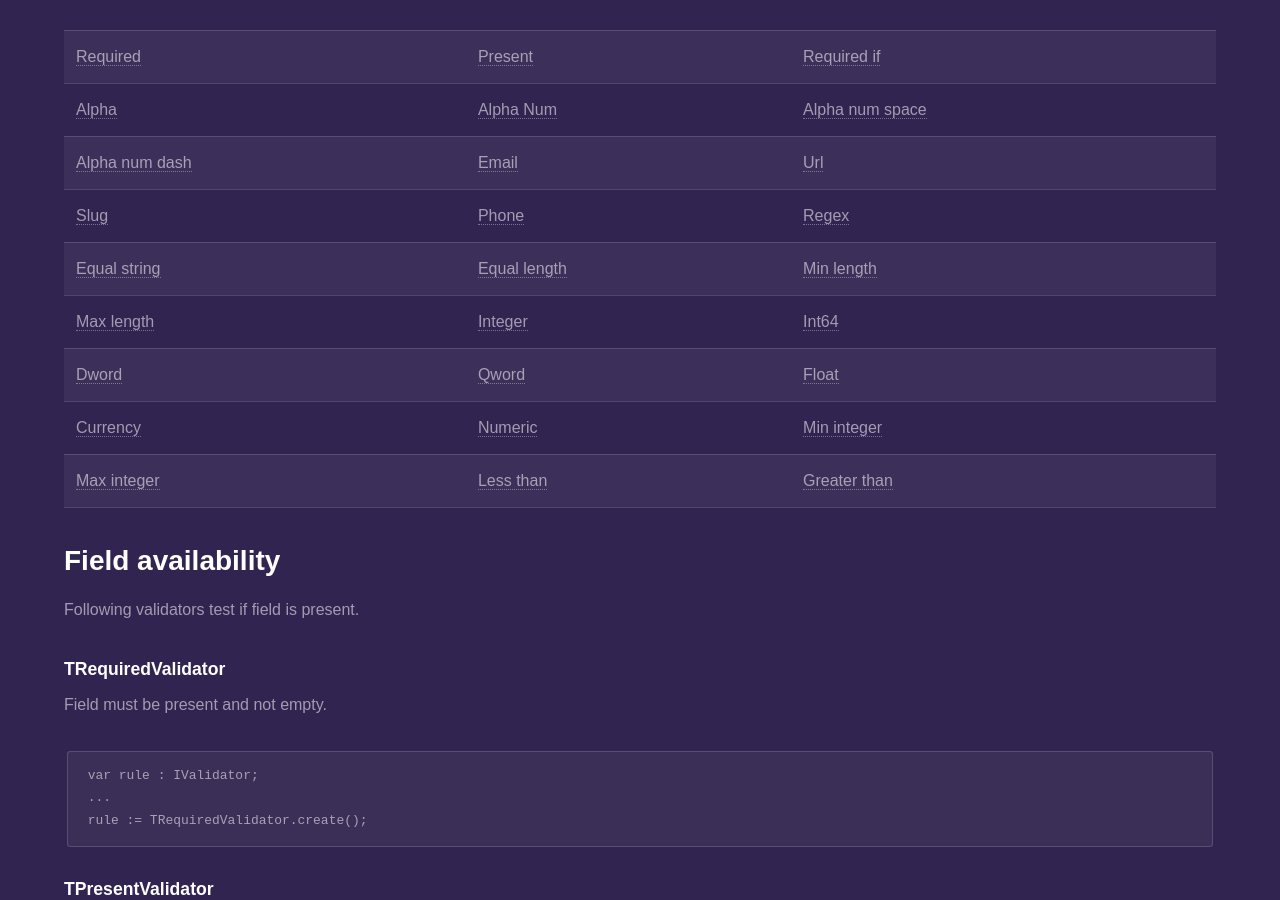
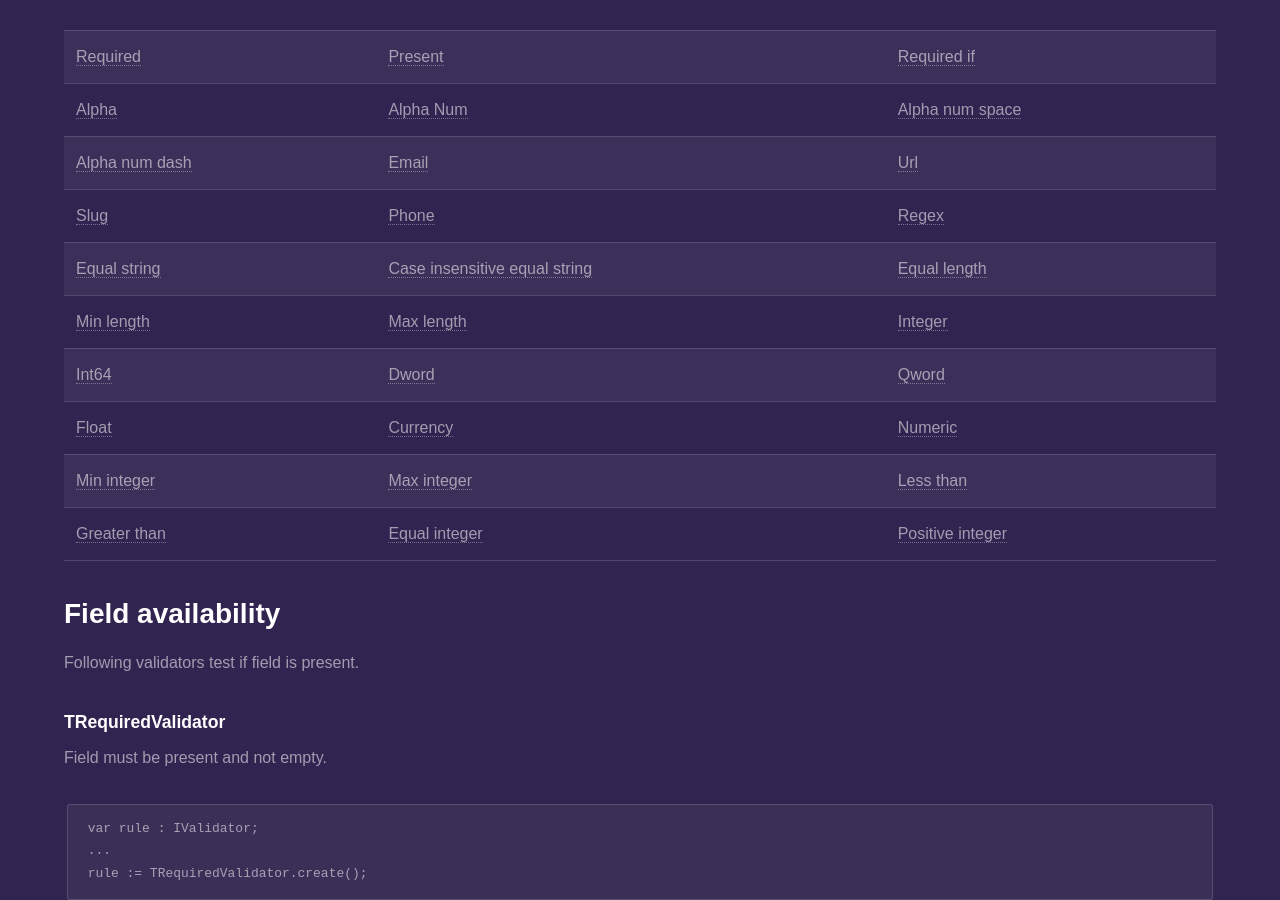
Before and after one commit to fanoframework/fanoframework.github.io, a Jekyll site: the page built from security/form-validation/built-in-validation-rules/index.md, in a window 1280 px wide and 900 px high, scrolled down 352 px. Built offline with Jekyll 4.4.1, drawn with Linux system fonts in a browser that asks for light colours; our own code applies the rules of GitHub Pages for plain Markdown files.

Commit message:
Update index.md

```diff
--- a/security/form-validation/built-in-validation-rules/index.md
+++ b/security/form-validation/built-in-validation-rules/index.md
@@ -11,11 +11,12 @@
 | [Alpha](#talphavalidator) | [Alpha Num](#talphanumvalidator) | [Alpha num space](#talphanumspacevalidator) |
 | [Alpha num dash](#talphanumdashvalidator) | [Email](#temailvalidator) | [Url](#turlvalidator) |
 | [Slug](#tslugvalidator) | [Phone](#tphonevalidator) | [Regex](#tregexvalidator) |
-| [Equal string](#tequalstrvalidator) | [Equal length](#tequallengthvalidator) | [Min length](#tminlengthvalidator) |
-| [Max length](#tmaxlengthvalidator) | [Integer](#tintegervalidator) | [Int64](#tint64validator) |
-| [Dword](#tdwordvalidator) | [Qword](#tqwordvalidator) | [Float](#tfloatvalidator) |
-| [Currency](#tcurrencyvalidator) | [Numeric](#tnumericvalidator) | [Min integer](#tminintegervalidator) |
-| [Max integer](#tmaxintegervalidator) | [Less than](#tlessthanvalidator) | [Greater than](#tgreaterthanvalidator) |
+| [Equal string](#tequalstrvalidator) | [Case insensitive equal string](#tcaseinsensitiveequalstrvalidator) | [Equal length](#tequallengthvalidator) |
+| [Min length](#tminlengthvalidator) | [Max length](#tmaxlengthvalidator) | [Integer](#tintegervalidator) |
+| [Int64](#tint64validator) | [Dword](#tdwordvalidator) | [Qword](#tqwordvalidator) |
+| [Float](#tfloatvalidator) | [Currency](#tcurrencyvalidator) | [Numeric](#tnumericvalidator) |
+| [Min integer](#tminintegervalidator) | [Max integer](#tmaxintegervalidator) | [Less than](#tlessthanvalidator) |
+| [Greater than](#tgreaterthanvalidator) | [Equal integer](#tequalintvalidator) | [Positive integer](#tpositiveintvalidator) |
 
 ## Field availability
 
```
